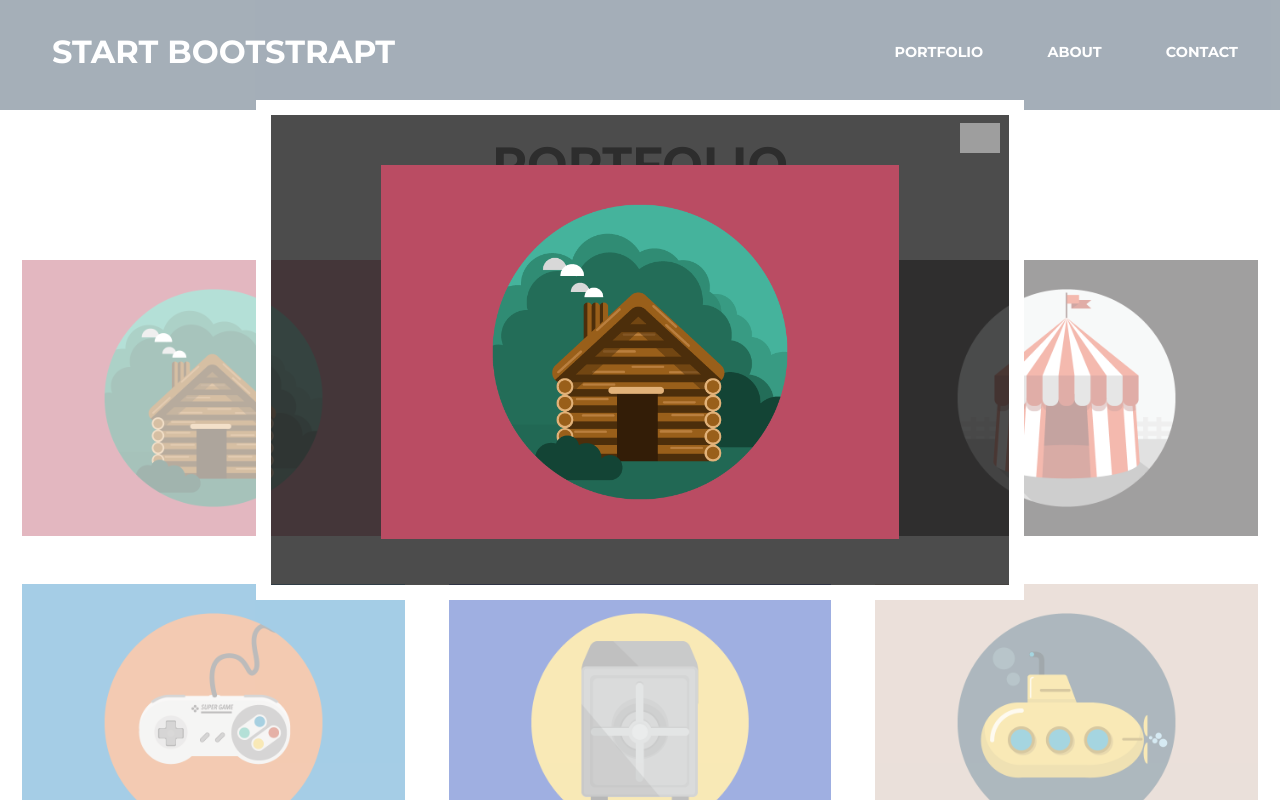
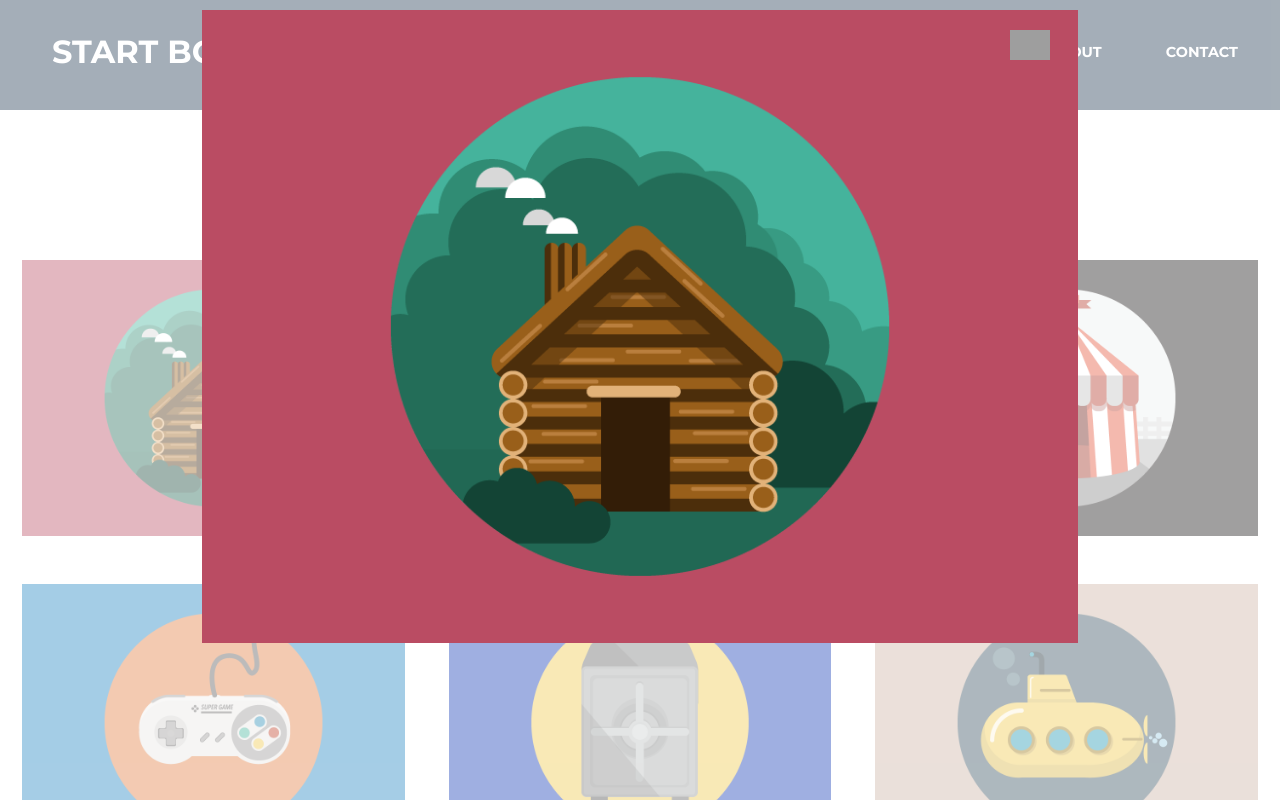
Before and after one commit to genarvaez/freelancer-laboratoria, a plain HTML site: page index.html in a window 1280 px wide. Both pictures are taken after a click on the element 213 px from the left and 1001 px from the top of the page. Shown: the part 601-1401 px from the top of the page. Drawn offline with Linux system fonts and the light colour scheme; grey boxes are pictures that could not be loaded.

Commit message:
modal iniciado

```diff
--- a/css/main.css
+++ b/css/main.css
@@ -200,29 +200,23 @@ input::-webkit-input-placeholder {
   left: 0;
   margin: 0;
   z-index: 2;
+  text-align: center;
 }
-.bgModal{
-  background-color: rgba(0, 0, 0, 0.7);
-  width: 60%;
-  height: 500px;
-  margin: 100px auto;
-  text-align: center;
-  padding: 100px;
-  border: 15px solid white;
-}
+
 #close{
-  position: relative;
-  bottom: 490px;
-  left: 340px;
+  position: absolute;
+  top: 30px;
+  right: 230px;
   cursor: pointer;
   width: 40px;
 }
 .bgModal img{
-  width: 100%;
-  position: relative;
-  bottom: 60px;
-
+  width: 70%;
 }
 .hide{
   display: none;
 }
+
+.size img:hover{
+	background-color: #3CD9A7;
+}
--- a/js/app.js
+++ b/js/app.js
@@ -1,18 +1,20 @@
 (function Modal(){
-	var box = Array.from(document.getElementsByClassName("size")); //importo mis elementos a mostrar en el modal
-	var modal = document.getElementById("modal-portfolio-box"); //importo el espacio donde irá en el html, el modal
-	box.forEach(function(e){ //inicio un recorrido a mi arreglo de elementos
-		e.addEventListener("click",function(){ //agrego un evento para cada uno de mis elementos
+	var box = Array.from(document.getElementsByClassName("size"));
+	var modal = document.getElementById("modal-portfolio-box");
+	box.forEach(function(e){
+			e.addEventListener("click",function(){
 			modal.innerHTML = "";
-			var bgModal = document.createElement("div"); //creo mi BG del modal
-			bgModal.classList.add("bgModal"); //le añado su clase correspondiente
-			bgModal.innerHTML = e.innerHTML; //le asigno lo que va a imprimir
-			modal.appendChild(bgModal);	 // le asigno como padre su respectivo espacio
-			modal.classList.remove("hide"); // la clase que me permite esconder y mostrar
-			var close = document.createElement("img"); // creo mi elemento de cierre
-			close.setAttribute("src", "http://tojaeurope.com/gallery/Close-icon.png"); //le coloco los atributos correspondientes
-			close.setAttribute("id", "close");
-			bgModal.appendChild(close);
+			var bgModal = document.createElement("div");
+			bgModal.classList.add("bgModal");
+			bgModal.innerHTML = e.innerHTML;
+			var closeButton = document.createElement("input");
+			closeButton.setAttribute("type", "button");
+			closeButton.setAttribute("value", "CLOSE");
+			modal.appendChild(bgModal);
+			modal.classList.remove("hide");
+			var close = document.createElement("img");
+			close.setAttribute("src", "http://tojaeurope.com/gallery/Close-icon.png");		close.setAttribute("id", "close");
+			modal.appendChild(close);
 			close.addEventListener("click", function(){
 				modal.classList.add("hide");
 			})
```
